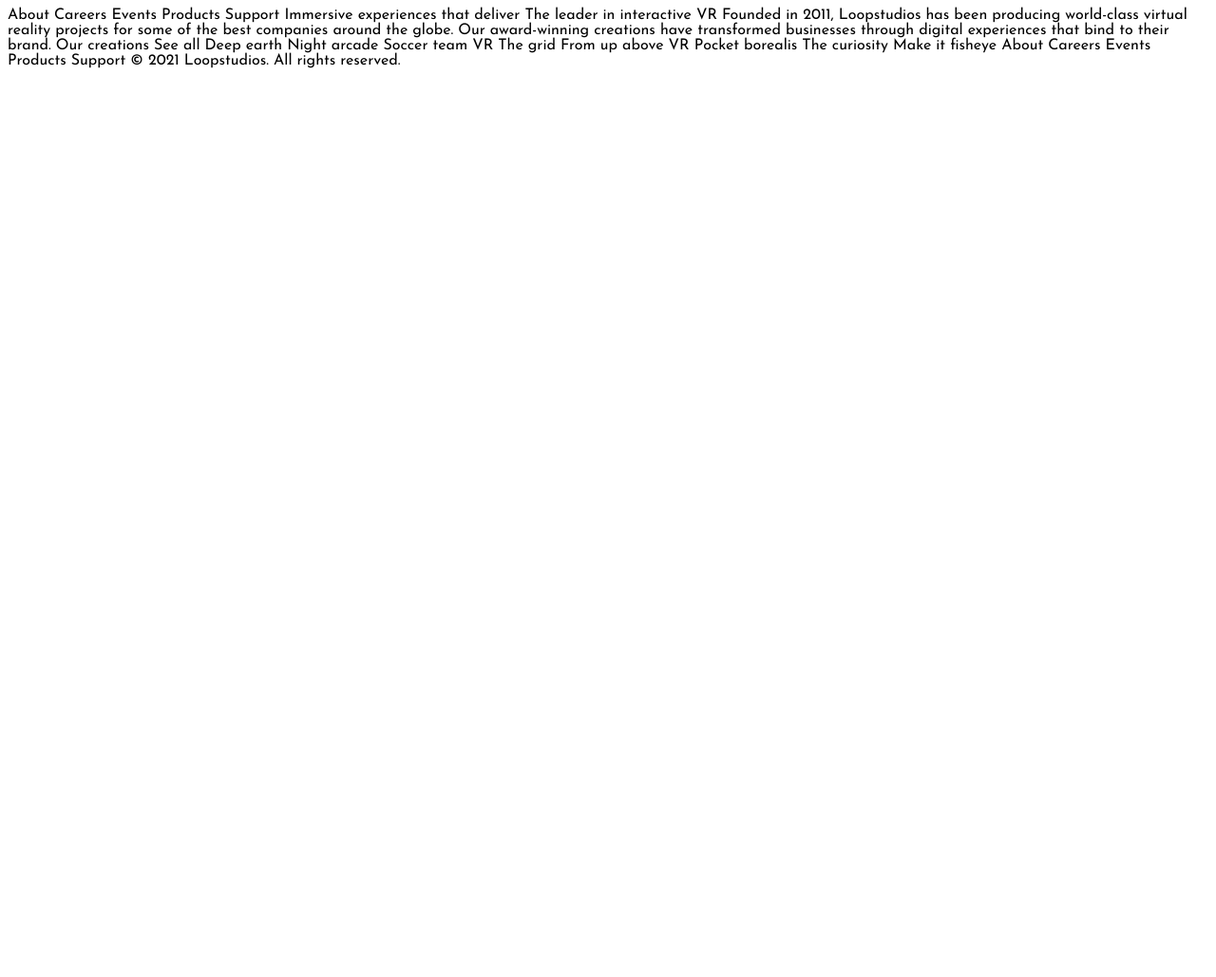
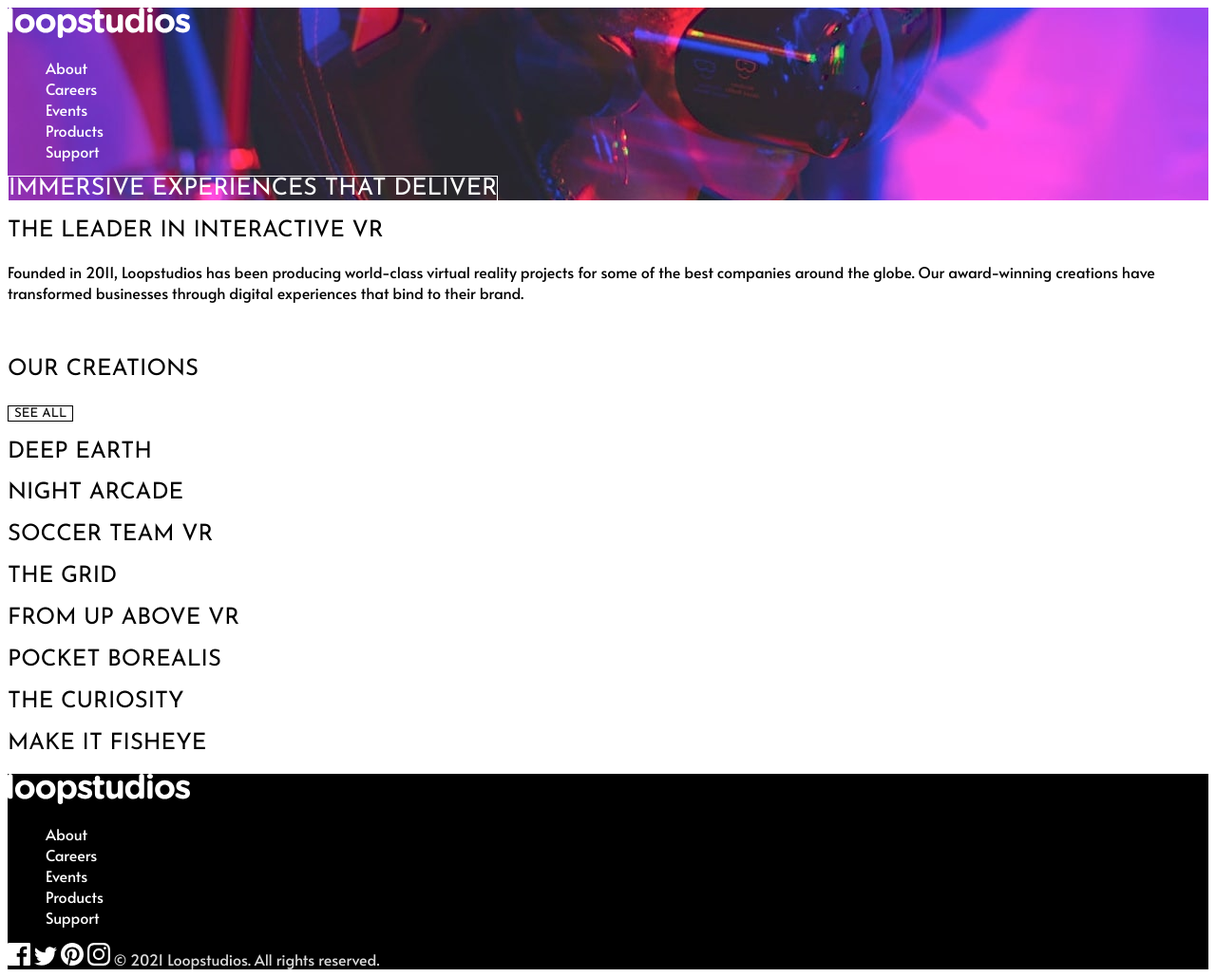
Before and after one commit to CertIanS/loopstudios-landing-page, a plain HTML site: page index.html in a window 1280 px wide. Shown: the whole page at 95% size. Before the commit the page ends 800 px from the top, so only its background shows below. Drawn offline with Linux system fonts and the light colour scheme.

Commit message:
Added semantic HTML and styling

```diff
--- a/index.html
+++ b/index.html
@@ -14,40 +14,56 @@
 
 </head>
 <body>
-  About
-  Careers
-  Events
-  Products
-  Support
-
-  Immersive experiences that deliver
-
-  The leader in interactive VR
-
-  Founded in 2011, Loopstudios has been producing world-class virtual reality
+  <main class="main">
+    <header>
+      <img src="./images/logo.svg" alt="loopstudiosLogo"/>
+      <nav>
+        <ul>
+          <li><a href="#">About</a></li>
+          <li><a href="#">Careers</a></li>
+          <li><a href="#">Events</a></li>
+          <li><a href="#">Products</a></li>
+          <li><a href="#">Support</a></li>
+        </ul>
+      </nav>
+      <span id="immersive">IMMERSIVE EXPERIENCES THAT DELIVER</span>
+    </header>
+    <section>
+      <h1>THE LEADER IN INTERACTIVE VR</h1>
+      <p>Founded in 2011, Loopstudios has been producing world-class virtual reality
   projects for some of the best companies around the globe. Our award-winning
   creations have transformed businesses through digital experiences that bind
-  to their brand.
+  to their brand.</p>
+      <br>
+      <h1>OUR CREATIONS</h1>
+      <button>SEE ALL</button>
 
-  Our creations
-
-  See all
-
-  Deep earth
-  Night arcade
-  Soccer team VR
-  The grid
-  From up above VR
-  Pocket borealis
-  The curiosity
-  Make it fisheye
-
-  About
-  Careers
-  Events
-  Products
-  Support
-
-  © 2021 Loopstudios. All rights reserved.
+      <h2>DEEP EARTH</h2>
+      <h2>NIGHT ARCADE</h2>
+      <h2>SOCCER TEAM VR</h2>
+      <h2>THE GRID</h2>
+      <h2>FROM UP ABOVE VR</h2>
+      <h2>POCKET BOREALIS</h2>
+      <h2>THE CURIOSITY</h2>
+      <h2>MAKE IT FISHEYE</h2>
+    </section>
+    <footer>
+      <img src="./images/logo.svg" alt="loopstudiosLogo"/>
+      <nav>
+        <ul>
+          <li><a href="#">About</a></li>
+          <li><a href="#">Careers</a></li>
+          <li><a href="#">Events</a></li>
+          <li><a href="#">Products</a></li>
+          <li><a href="#">Support</a></li>
+        </ul>
+      </nav>
+      <img src="./images/icon-facebook.svg" alt="facebook"/>
+      <img src="./images/icon-twitter.svg" alt="twitter"/>
+      <img src="./images/icon-pinterest.svg" alt="pinterest"/>
+      <img src="./images/icon-instagram.svg" alt="instagram"/>
+      <span id="copyright">© 2021 Loopstudios. All rights reserved.</span>
+    </footer>
+  </main>
 </body>
 </html>
--- a/styles.css
+++ b/styles.css
@@ -1,3 +1,52 @@
 body{
+    font-family: 'Alata', sans-serif;
+}
+
+/*header, footer{
+    font-family: 'Josefin Sans', sans-serif;
+}*/
+
+header{
+    background-image: url("./images/desktop/image-hero.jpg");
+}
+
+h1, h2{
+    font-family: 'Josefin Sans', sans-serif;
+    font-weight: 100;
+}
+
+ul{
+    list-style: none;
+}
+
+a{
+    text-decoration: none;
+    color: white;
+}
+
+footer{
+    background-color: black;
+}
+
+button{
+    background-color: white;
+    border: 1px solid black;
     font-family: 'Josefin Sans', sans-serif;
 }
+
+button:hover{
+    background-color: black;
+    color: white;
+    cursor: pointer;
+}
+
+#copyright{
+    color: hsl(0, 0%, 85%);
+}
+
+#immersive{
+    color: white;
+    border: 1px solid white;
+    font-size: 25px;
+    font-family: 'Josefin Sans', sans-serif;
+}
```
